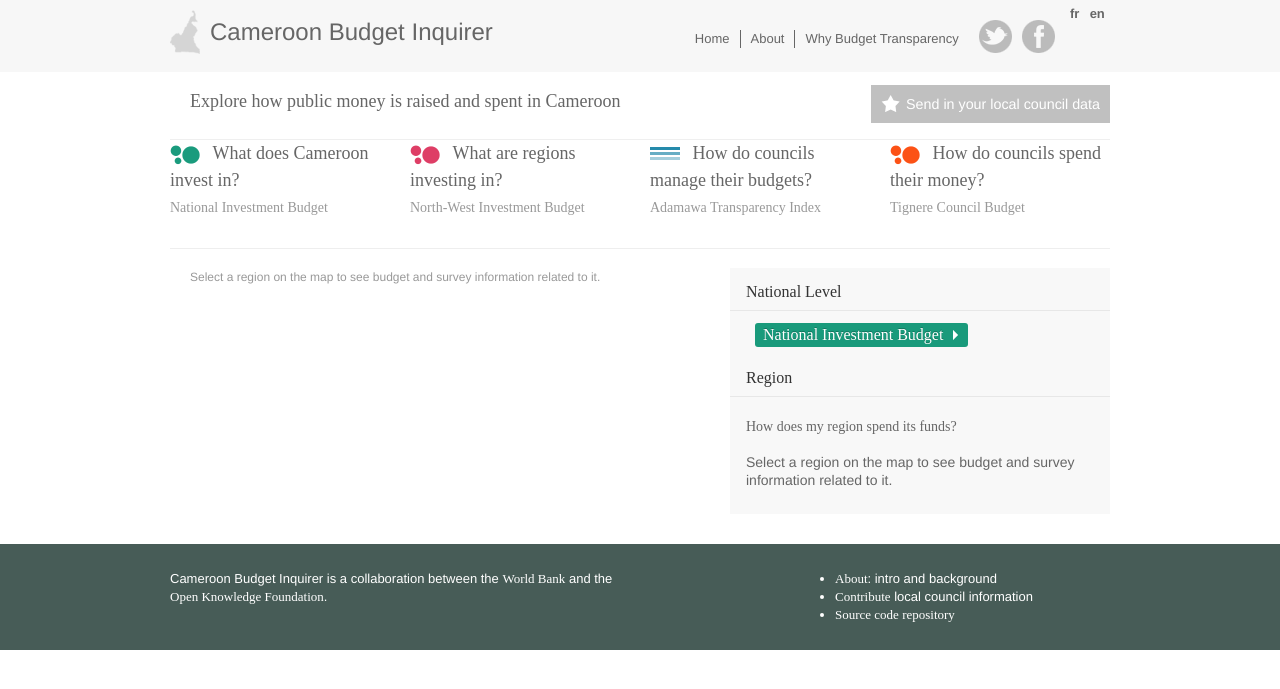
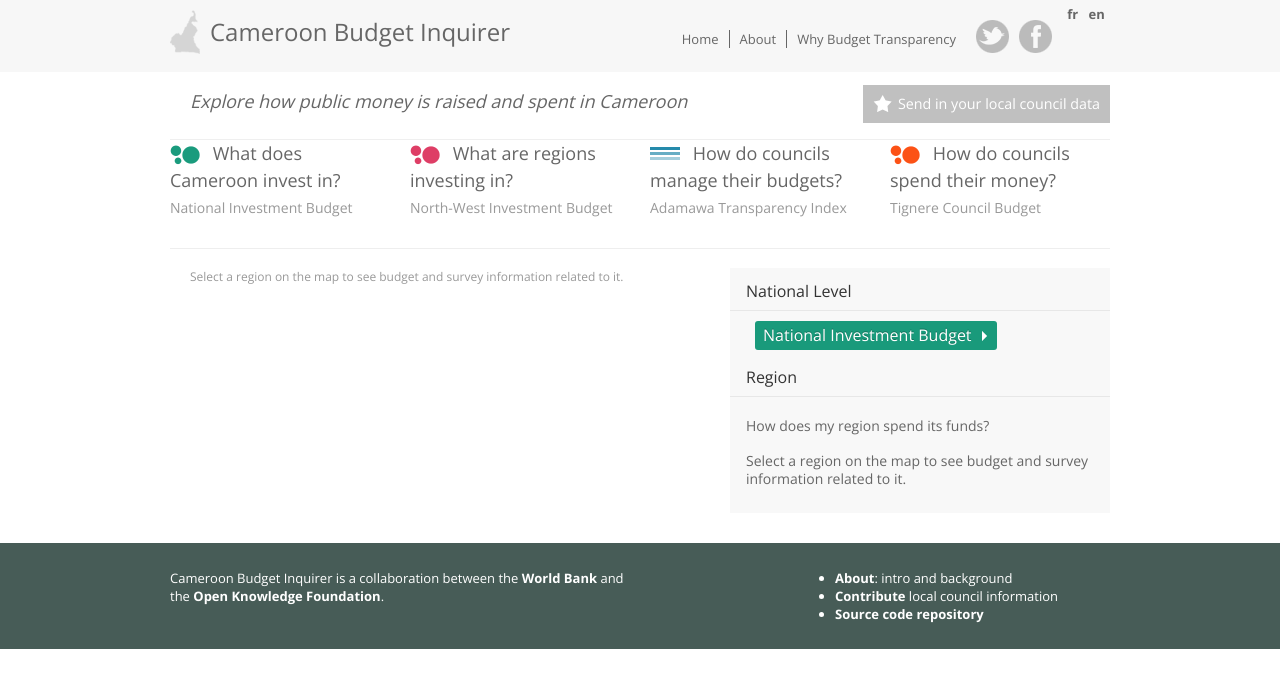
Before and after one commit to openspending/cameroon.openspending.org, a Jekyll site: the page built from en/index.html, in a window 1280 px wide. Shown: the top 689 px of the page. Built offline with Jekyll 4.4.1, drawn with Linux system fonts in a browser that asks for light colours; nearby versions of some CDN libraries; some web fonts are replaced.

Commit message:
[#39] Fix fonts
We were incorrectly using Open Sans. It wasn't being loaded, so the Browser/OS
picked whatever font it decided was closest to it. This commit fixes it.

```diff
--- a/_layouts/default.html
+++ b/_layouts/default.html
@@ -15,7 +15,7 @@
   <meta name="viewport" content="width=device-width">
 
   <link rel="stylesheet" href="/css/bootstrap.min.css">
-  <link rel="stylesheet" href="http://assets.openspending.org/branding/fonts/opensans/stylesheet.css">
+  <link href="//fonts.googleapis.com/css?family=Open+Sans:300,400,700" rel="stylesheet" type="text/css">
   <link rel="stylesheet" href="/css/style.css">
   <link rel="shortcut icon" href="img/favicon.ico" type="image/x-icon" />
   <!-- Le HTML5 shim, for IE6-8 support of HTML elements -->
--- a/css/style.css
+++ b/css/style.css
@@ -4,12 +4,12 @@
 }
 
 body {
-    font-family: "OpenSansRegular", Helvetica, sans-serif;
+    font-family: "Open Sans", sans-serif;
 }
 
 h1, h2, h3 {
     font-weight: normal;
-    font-family: "OpenSansSemibold";
+    font-family: "Open Sans", sans-serif;
 }
 
 h3 {
@@ -17,21 +17,20 @@
 }
 
 strong, b {
-    font-family: "OpenSansSemibold";
+    font-family: "Open Sans", sans-serif;
     font-weight: normal;
 }
 
 .page-title {
     font-size: 22px;
     color: #666;
-    font-family: "OpenSansSemibold";
+    font-family: "Open Sans", sans-serif;
     padding-left:0;/*30px;*/
     padding-bottom: 17px;
     margin: 9px 0 19px 0;
     border-bottom: 1px solid #efefef;
+}
 
-
-}
 .intro-text{
     width:940px;
     padding-bottom: 8px;
@@ -54,7 +53,7 @@
 .language-menu a {
   float: right;
   font-weight: bold;
-	font-family: "OpenSansSemibold", Helvetica, sans-serif;
+	font-family: "Open Sans", sans-serif;
   color: #666;
   padding: 0.4em;
 }
@@ -78,7 +77,7 @@
 }
 
 #navmenu ul li a {
-	font-family: "OpenSansSemibold", Helvetica, sans-serif;
+	font-family: "Open Sans", sans-serif;
   color: #666;
 }
 
@@ -154,7 +153,8 @@
 
 footer a {
     color: #fff;
-    font-family: "OpenSansSemibold";
+    font-family: "Open Sans", sans-serif;
+    font-weight: bold;
 }
 
 footer a:hover {
@@ -167,7 +167,7 @@
     font-weight: normal;
 	background: transparent url('../img/site/grey_map.png') no-repeat 0 10px;
 	height: 50px;
-	font-family: "OpenSansSemibold", Helvetica, sans-serif;
+	font-family: "Open Sans", sans-serif;
 }
 
 #title a {
@@ -187,7 +187,7 @@
     float: right;
     font-size: 1.0em;
 	list-style-type:none;
-	 font-family: "OpenSansSemibold", Helvetica, sans-serif;
+	 font-family: "Open Sans", sans-serif;
 }
 
 #nav-menu li {
@@ -246,7 +246,8 @@
     font-size: 18px;
     line-height: 25px;
     color: #666;
-    font-family: "OpenSansItalic";
+    font-family: "Open Sans", sans-serif;
+    font-style: italic;
     padding-left: 20px;
     padding-bottom: 17px;
     margin: 4px 0 0px 0;
@@ -266,7 +267,7 @@
     padding: 10px 10px 10px 35px;
     background: #c0c0c0 url('../img/site/white_star.png') no-repeat 10px 10px;
     display: block;
-    font-family: "OpenSansBold", Helvetica, sans-serif;
+    font-family: "Open Sans", sans-serif;
     font-size: 1.1em;
 }
 
@@ -303,7 +304,7 @@
 
 .home .budget-link{
     font-size: 16px;/*10.998px;*/
-    font-family: "OpenSansSemibold";
+    font-family: "Open Sans", sans-serif;
     line-height: 16px; /*14px;*/
     color: #ffffff;
     text-shadow: 0 -1px 0 rgba(0, 0, 0, 0.25);
@@ -384,7 +385,7 @@
 }
 
 .home .budget-region {
-    font-family: "OpenSansSemibold";
+    font-family: "Open Sans", sans-serif;
 }
 
 
@@ -469,7 +470,7 @@
 }
 
 .bti #ranking a {
-    font-family: "OpenSansSemibold";
+    font-family: "Open Sans", sans-serif;
 }
 
 .bti .nav.facets img {
@@ -556,8 +557,8 @@
 }
 
 .table th {
-    font-weight: normal;
-    font-family: "OpenSansSemibold";
+    font-family: "Open Sans", sans-serif;
+    font-weight: bold;
 }
 
 .btn.active,
```
Also changed, not shown: css/map.css (+10 -8 lines).
